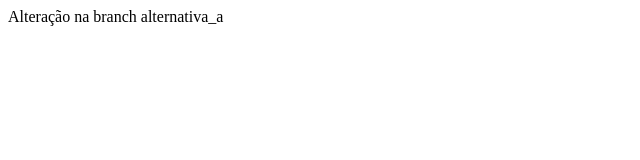
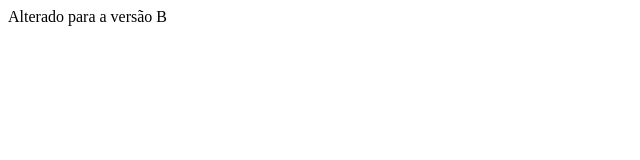
Before and after one commit to silbjava/git_aula1, a plain HTML site: page index.html in a window 1280 px wide. Shown: the full height of the page, 0-640 px from the left. Drawn offline with Linux system fonts and the light colour scheme.

Commit message:
Nova versão atualizada

```diff
--- a/index.html
+++ b/index.html
@@ -6,6 +6,6 @@
                     <title>Document</title>
                 </head>
                 <body>
-            Alteração na branch alternativa_a
+                    Alterado para a versão B
                 </body>
         </html>
```
Lines whose indentation alone changed are shown as unchanged.
